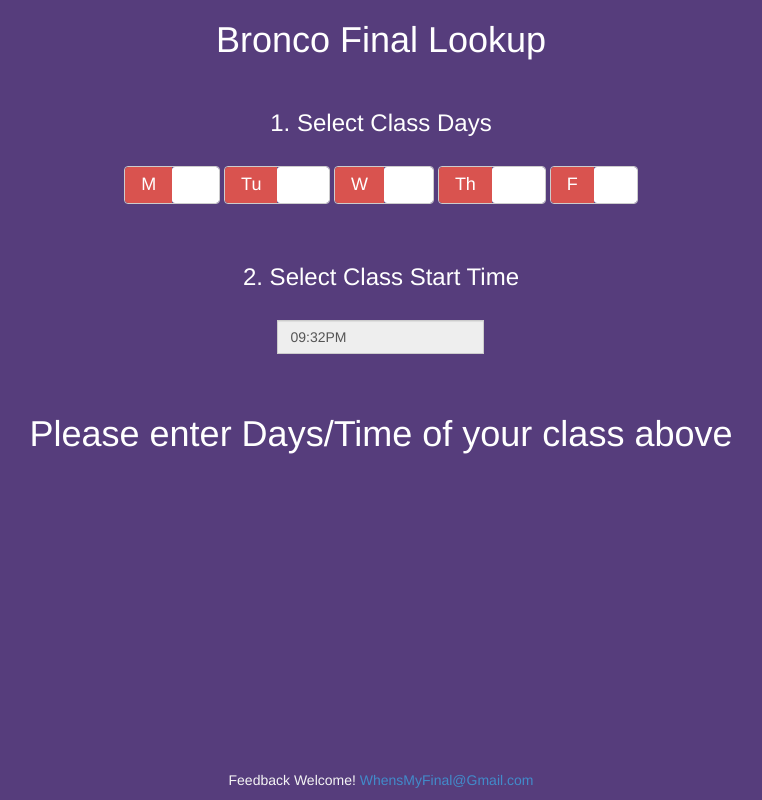
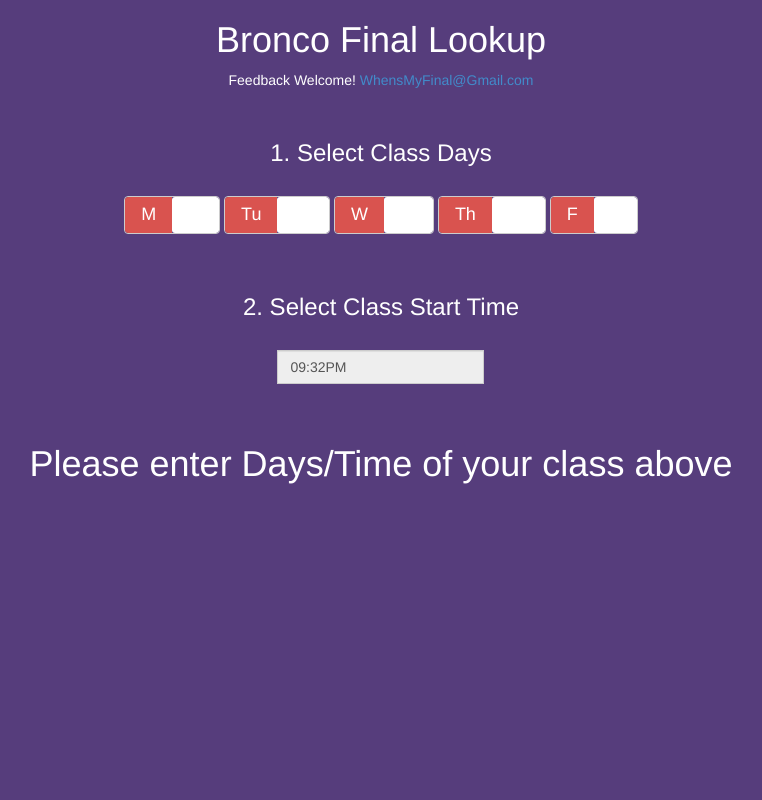
Before and after one commit to isaac-siegel/WhensMyFinal, a plain HTML site: page index.html in a window 1280 px wide. Shown: the whole page, without its empty margins (259-1021 px from the left). Drawn offline with Linux system fonts and the light colour scheme; a script that the page names is missing.

Commit message:
UI fixes
Fixed overlapping feedback footer, moved to top. Disabled horizontal
scrollbar caused by bootstrap grid system.

```diff
--- a/assets/css/styles.css
+++ b/assets/css/styles.css
@@ -24,3 +24,11 @@
     position: fixed;
     text-align: center;
 }
+#feedback{
+    color:white;
+}
+
+.row {
+    margin-left: 0px;
+    margin-right: 0px;
+}
--- a/index.html
+++ b/index.html
@@ -27,10 +27,15 @@
 </head>
 <body>
 
+
     <div class="row">
         <div class="col-xs-1" ></div>
         <div class="col-xs-10 " style="text-align: center">
+
             <h1 style="text-align: center">Bronco Final Lookup</h1>
+            <p id="feedback">Feedback Welcome! <a href="mailto:BroncoFinalLookup@gmail.com">
+                WhensMyFinal@Gmail.com</a></p>
+
             <br>
             <h3>1. Select Class Days</h3>
 
@@ -42,7 +47,6 @@
                 <input type="checkbox" name="Th" checked>
                 <input type="checkbox" name="F" checked>
             </div>
-
 
             <br>
             <br>
@@ -59,20 +63,10 @@
             <br>
 
             <h1 id="output" class="" style=" text-align: center">Please enter Days/Time of your class above</h1>
-
+            <br>
         </div>
         <div class="col-xs-1" ></div>
     </div>
-
-    <footer>
-        <p>Feedback Welcome! <a href="mailto:BroncoFinalLookup@gmail.com">
-            WhensMyFinal@Gmail.com</a></p>
-        <!--<p>To CPP Administration, please don't rip off this idea without at least giving us public credit. k thanks. </p>-->
-        <!--<p>For glory, for honor, BroncoScheduler lives on.</p>-->
-    </footer>
-
-
-
 
 </body>
 </html>
```
